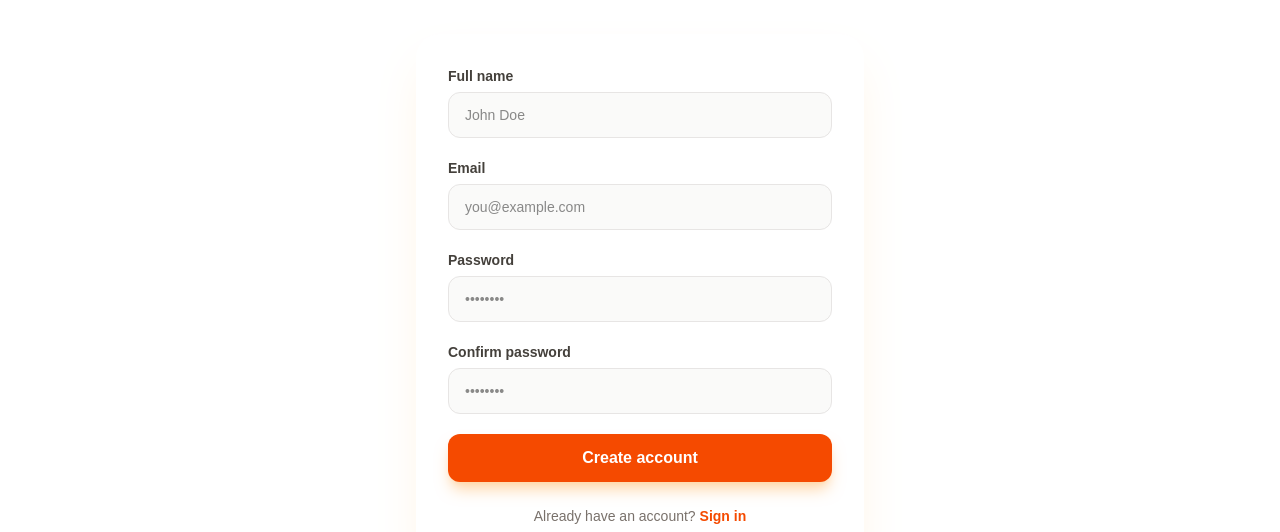
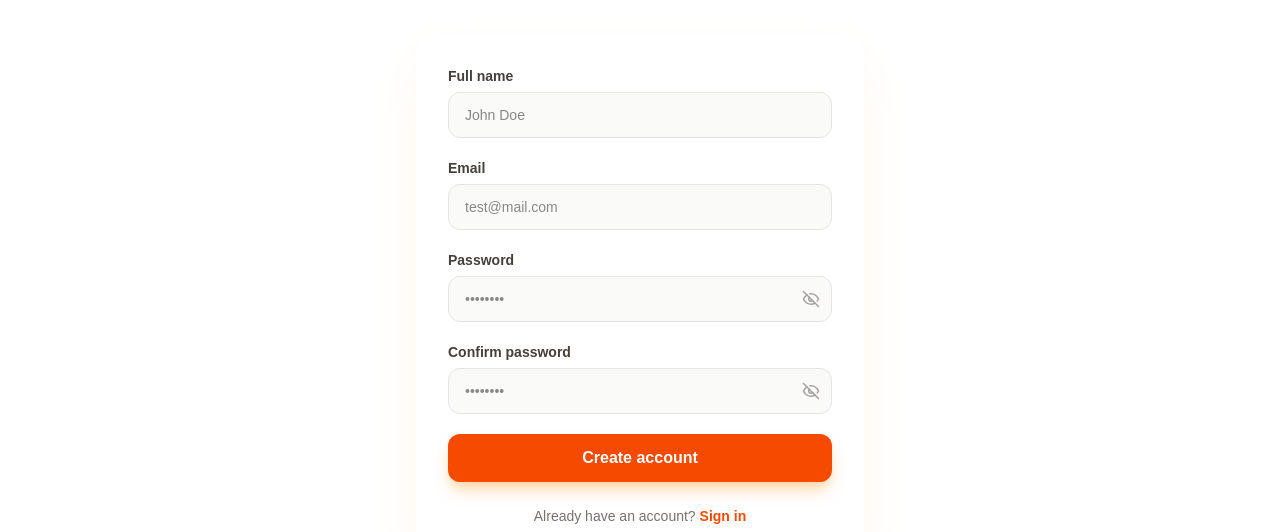
Before and after one commit to seriiserii825/next-pizza, a Next.js app: page /auth/register in a window 1280 px wide. Shown: the part 263-795 px from the top of the page. Built offline with nearby package versions, Linux system fonts and the light colour scheme.

Commit message:
feat: InputField component

```diff
--- a/app/auth/register/page.tsx
+++ b/app/auth/register/page.tsx
@@ -1,78 +1,15 @@
+import RegisterForm from "@/forms/RegisterForm";
+
 export default function Register() {
   return (
-    <main className="flex flex-1 items-center justify-center px-4 py-16">
+    <main className="flex items-center justify-center flex-1 px-4 py-16">
       <div className="w-full max-w-md">
         <div className="mb-8 text-center">
           <span className="text-5xl">🍕</span>
           <h1 className="mt-4 text-3xl font-bold text-stone-900">Create account</h1>
           <p className="mt-2 text-stone-500">Join Pizza House and start ordering</p>
         </div>
-
-        <div className="p-8 bg-white shadow-2xl rounded-3xl shadow-orange-100/80">
-          <form className="space-y-5">
-            <div>
-              <label htmlFor="name" className="block mb-1.5 text-sm font-semibold text-stone-700">
-                Full name
-              </label>
-              <input
-                id="name"
-                type="text"
-                placeholder="John Doe"
-                className="w-full px-4 py-3 text-sm border border-stone-200 outline-none rounded-xl bg-stone-50 focus:bg-white focus:border-orange-400 focus:ring-2 focus:ring-orange-100 transition"
-              />
-            </div>
-
-            <div>
-              <label htmlFor="email" className="block mb-1.5 text-sm font-semibold text-stone-700">
-                Email
-              </label>
-              <input
-                id="email"
-                type="email"
-                placeholder="you@example.com"
-                className="w-full px-4 py-3 text-sm border border-stone-200 outline-none rounded-xl bg-stone-50 focus:bg-white focus:border-orange-400 focus:ring-2 focus:ring-orange-100 transition"
-              />
-            </div>
-
-            <div>
-              <label htmlFor="password" className="block mb-1.5 text-sm font-semibold text-stone-700">
-                Password
-              </label>
-              <input
-                id="password"
-                type="password"
-                placeholder="••••••••"
-                className="w-full px-4 py-3 text-sm border border-stone-200 outline-none rounded-xl bg-stone-50 focus:bg-white focus:border-orange-400 focus:ring-2 focus:ring-orange-100 transition"
-              />
-            </div>
-
-            <div>
-              <label htmlFor="confirm-password" className="block mb-1.5 text-sm font-semibold text-stone-700">
-                Confirm password
-              </label>
-              <input
-                id="confirm-password"
-                type="password"
-                placeholder="••••••••"
-                className="w-full px-4 py-3 text-sm border border-stone-200 outline-none rounded-xl bg-stone-50 focus:bg-white focus:border-orange-400 focus:ring-2 focus:ring-orange-100 transition"
-              />
-            </div>
-
-            <button
-              type="submit"
-              className="w-full py-3 font-semibold text-white bg-orange-600 rounded-xl hover:bg-orange-700 active:scale-[0.98] transition-all shadow-lg shadow-orange-200"
-            >
-              Create account
-            </button>
-          </form>
-
-          <p className="mt-6 text-sm text-center text-stone-500">
-            Already have an account?{" "}
-            <a href="/auth/login" className="font-semibold text-orange-600 hover:text-orange-700">
-              Sign in
-            </a>
-          </p>
-        </div>
+        <RegisterForm />
       </div>
     </main>
   );
--- /dev/null
+++ b/components/UI/InputField.tsx
@@ -0,0 +1,89 @@
+import React, { useState } from "react";
+
+type InputFieldProps = {
+  id: string;
+  label: string;
+  type?: "text" | "email" | "password";
+  placeholder?: string;
+  value: string;
+  onChange: (e: React.ChangeEvent<HTMLInputElement>) => void;
+  error?: string;
+  required?: boolean;
+};
+
+function EyeIcon({ visible }: { visible: boolean }) {
+  return visible ? (
+    <svg xmlns="http://www.w3.org/2000/svg" width="18" height="18" viewBox="0 0 24 24" fill="none" stroke="currentColor" strokeWidth="2" strokeLinecap="round" strokeLinejoin="round">
+      <path d="M2 12s3-7 10-7 10 7 10 7-3 7-10 7-10-7-10-7Z" />
+      <circle cx="12" cy="12" r="3" />
+    </svg>
+  ) : (
+    <svg xmlns="http://www.w3.org/2000/svg" width="18" height="18" viewBox="0 0 24 24" fill="none" stroke="currentColor" strokeWidth="2" strokeLinecap="round" strokeLinejoin="round">
+      <path d="M9.88 9.88a3 3 0 1 0 4.24 4.24" />
+      <path d="M10.73 5.08A10.43 10.43 0 0 1 12 5c7 0 10 7 10 7a13.16 13.16 0 0 1-1.67 2.68" />
+      <path d="M6.61 6.61A13.526 13.526 0 0 0 2 12s3 7 10 7a9.74 9.74 0 0 0 5.39-1.61" />
+      <line x1="2" x2="22" y1="2" y2="22" />
+    </svg>
+  );
+}
+
+export default function InputField({
+  id,
+  label,
+  type = "text",
+  placeholder,
+  value,
+  onChange,
+  error,
+  required = false,
+}: InputFieldProps) {
+  const [showPassword, setShowPassword] = useState(false);
+  const isPassword = type === "password";
+  const inputType = isPassword && showPassword ? "text" : type;
+
+  return (
+    <div>
+      <label htmlFor={id} className="block mb-1.5 text-sm font-semibold text-stone-700">
+        {label}
+      </label>
+
+      <div className="relative">
+        <input
+          id={id}
+          name={id}
+          type={inputType}
+          placeholder={placeholder}
+          value={value}
+          onChange={onChange}
+          required={required}
+          aria-invalid={!!error}
+          aria-describedby={error ? `${id}-error` : undefined}
+          className={`w-full px-4 py-3 text-sm border outline-none rounded-xl transition
+            ${isPassword ? "pr-11" : ""}
+            ${
+              error
+                ? "border-red-400 bg-red-50 focus:border-red-500 focus:ring-2 focus:ring-red-100"
+                : "border-stone-200 bg-stone-50 focus:bg-white focus:border-orange-400 focus:ring-2 focus:ring-orange-100"
+            }`}
+        />
+
+        {isPassword && (
+          <button
+            type="button"
+            onClick={() => setShowPassword((v) => !v)}
+            aria-label={showPassword ? "Hide password" : "Show password"}
+            className="absolute inset-y-0 right-3 flex items-center text-stone-400 hover:text-stone-600 transition-colors cursor-pointer"
+          >
+            <EyeIcon visible={showPassword} />
+          </button>
+        )}
+      </div>
+
+      {error && (
+        <p id={`${id}-error`} className="mt-1.5 text-sm text-red-600">
+          {error}
+        </p>
+      )}
+    </div>
+  );
+}
--- /dev/null
+++ b/forms/RegisterForm.tsx
@@ -0,0 +1,68 @@
+"use client";
+
+import InputField from "@/components/UI/InputField";
+import { useState } from "react";
+
+export default function RegisterForm() {
+  const [formData, setFormData] = useState({
+    name: "",
+    email: "",
+    password: "",
+    confirmPassword: "",
+  });
+  return (
+    <div className="p-8 bg-white shadow-2xl rounded-3xl shadow-orange-100/80">
+      <form className="space-y-5">
+        <InputField
+          id="name"
+          label="Full name"
+          type="text"
+          placeholder="John Doe"
+          value={formData.name}
+          onChange={(e) => setFormData({ ...formData, name: e.target.value })}
+        />
+
+        <InputField
+          id="email_field"
+          label="Email"
+          type="email"
+          placeholder="test@mail.com"
+          value={formData.email}
+          onChange={(e) => setFormData({ ...formData, email: e.target.value })}
+        />
+
+        <InputField
+          id="password_field"
+          label="Password"
+          type="password"
+          placeholder="••••••••"
+          value={formData.password}
+          onChange={(e) => setFormData({ ...formData, password: e.target.value })}
+        />
+
+        <InputField
+          id="confirm-password"
+          label="Confirm password"
+          type="password"
+          placeholder="••••••••"
+          value={formData.confirmPassword}
+          onChange={(e) => setFormData({ ...formData, confirmPassword: e.target.value })}
+        />
+
+        <button
+          type="submit"
+          className="w-full py-3 font-semibold text-white bg-orange-600 rounded-xl hover:bg-orange-700 active:scale-[0.98] transition-all shadow-lg shadow-orange-200"
+        >
+          Create account
+        </button>
+      </form>
+
+      <p className="mt-6 text-sm text-center text-stone-500">
+        Already have an account?{" "}
+        <a href="/auth/login" className="font-semibold text-orange-600 hover:text-orange-700">
+          Sign in
+        </a>
+      </p>
+    </div>
+  );
+}
```
